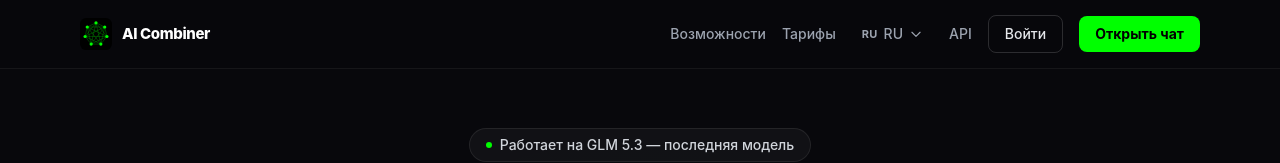
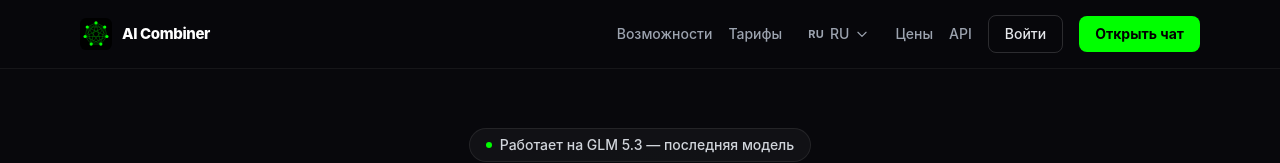
Before and after one commit to Reind22/ai-aggregator-web, a Next.js app: page / in a window 1280 px wide. Shown: the top 163 px of the page. Built offline with nearby package versions, Linux system fonts and the light colour scheme.

Commit message:
feat(nav): ссылка «Цены» в хедере лендинга

```diff
--- a/app/page.js
+++ b/app/page.js
@@ -154,6 +154,7 @@ export default function Home() {
             <a href="#features" className="text-gray-400 hover:text-white transition-colors hidden md:block">Возможности</a>
             <a href="#pricing" className="text-gray-400 hover:text-white transition-colors hidden md:block">Тарифы</a>
             <LanguageMenu />
+            <Link href="/pricing" className="text-gray-400 hover:text-white transition-colors hidden md:block font-medium">Цены</Link>
             <Link href="/apikeys" className="text-gray-400 hover:text-white transition-colors hidden md:block font-medium">API</Link>
             <AuthButtons />
             <Link href="/chat" className="bg-[#00FF00] hover:bg-[#00CC00] text-black px-3 sm:px-4 py-2 rounded-lg font-bold transition-colors whitespace-nowrap text-[13px] sm:text-sm">
```
